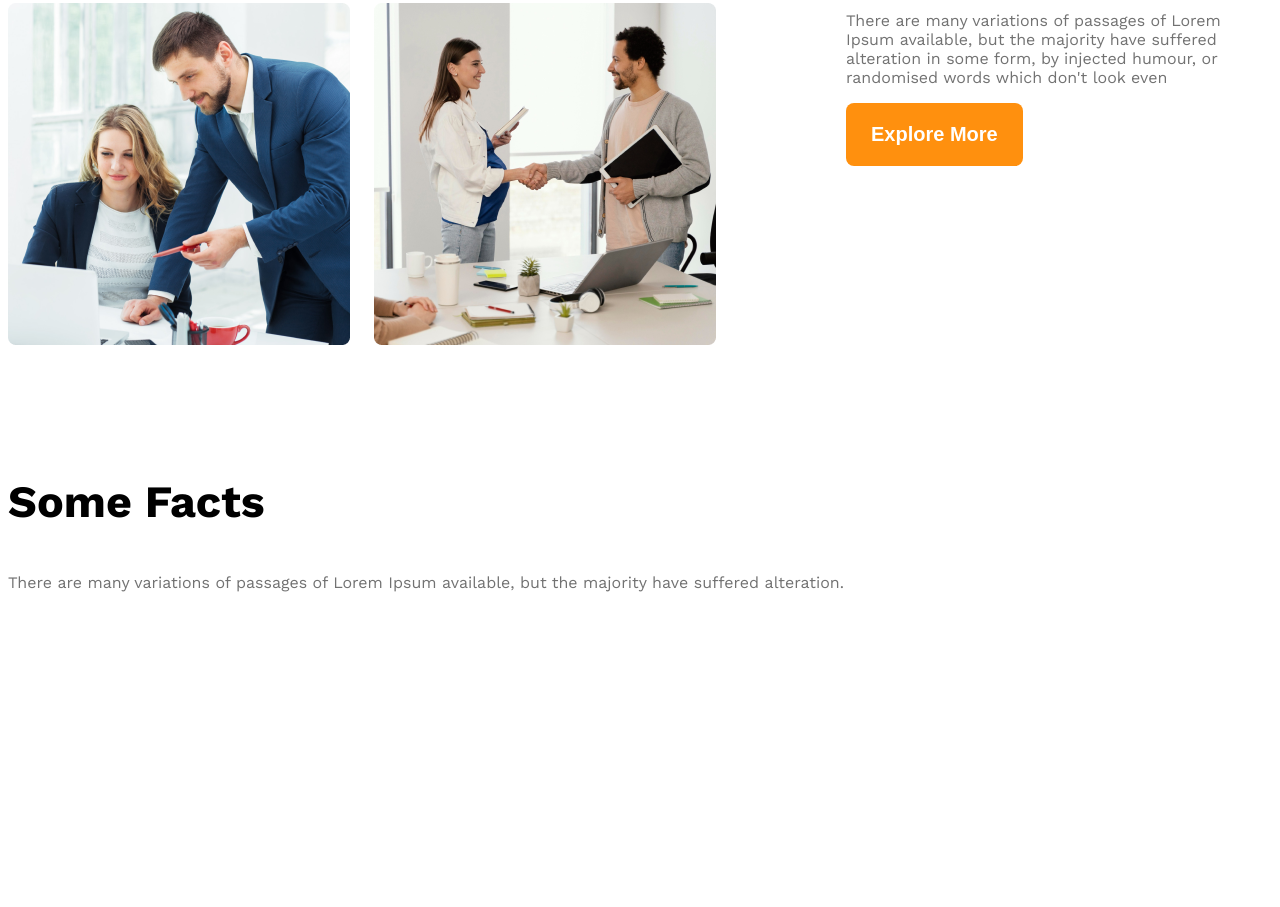
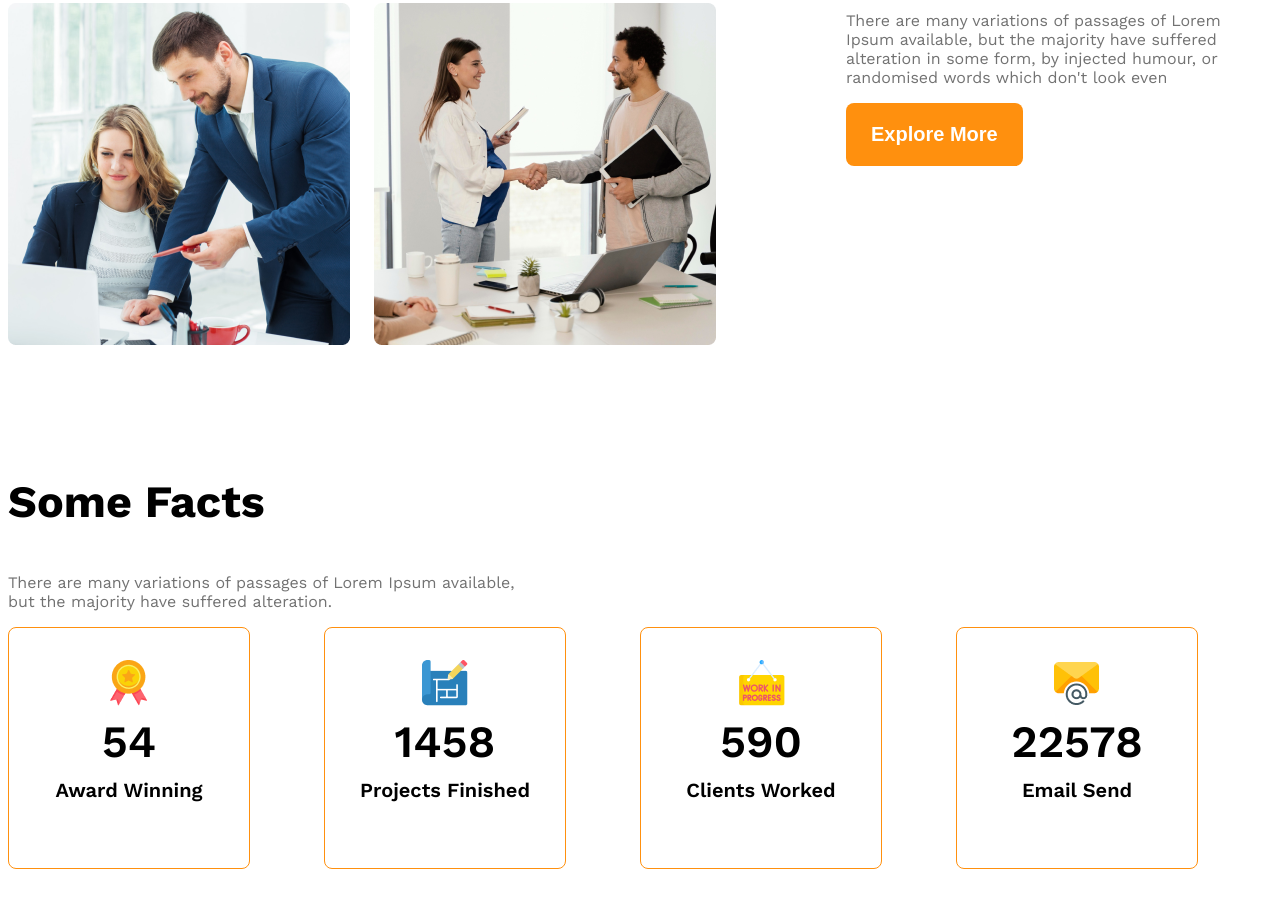
Before and after one commit to Imteazhossen/g3-architects-website, a plain HTML site: page index.html in a window 1280 px wide. Shown: the part 1677-2584 px from the top of the page. Before the commit the page ends 2558 px from the top, so only its background shows below. Drawn offline with nearby package versions, Linux system fonts and the light colour scheme.

Commit message:
added fact part

```diff
--- a/index.html
+++ b/index.html
@@ -1,11 +1,13 @@
 <!DOCTYPE html>
 <html lang="en">
+
 <head>
     <meta charset="UTF-8">
     <meta name="viewport" content="width=device-width, initial-scale=1.0">
     <title>G3 Architects</title>
     <link rel="stylesheet" href="/styles/architects.css">
 </head>
+
 <body class="work-sans-font">
     <header class="bg-light">
         <nav class="navbar display-flex">
@@ -20,7 +22,9 @@
         <div class="banner">
             <div class="banner-content">
                 <h1 class="banner-title">Brand New Group of Architects </h1>
-            <p class="banner-description">There are many variations of passages of Lorem Ipsum available, but the majority have suffered alteration in some form, by injected humour, or randomised words which don't look even</p>
+                <p class="banner-description">There are many variations of passages of Lorem Ipsum available, but the
+                    majority have suffered alteration in some form, by injected humour, or randomised words which don't
+                    look even</p>
                 <button class="btn-primary">Explore more</button>
             </div>
             <img class="banner-image" src="/images/banner.png" alt="">
@@ -35,37 +39,52 @@
                 <img src="/images/team4.png" alt="">
             </div>
             <div class="our-features">
-            <h3 class="section-title"> <span id="quick-list" class="text-light-gray">Quick list</span> <span>of Our</span> <span class="text-primary">Features</span></h3>
-            <p class="feature-description text-light-gray">There are many variations of passages of Lorem Ipsum available, but the majority have suffered alteration in some form, by injected humour, or randomised words which don't look even</p>
+                <h3 class="section-title"> <span id="quick-list" class="text-light-gray">Quick list</span> <span>of
+                        Our</span> <span class="text-primary">Features</span></h3>
+                <p class="feature-description text-light-gray">There are many variations of passages of Lorem Ipsum
+                    available, but the majority have suffered alteration in some form, by injected humour, or randomised
+                    words which don't look even</p>
                 <button class="btn-primary">Explore More</button>
             </div>
         </section>
         <!-- features you will enjoy  -->
         <section>
             <h3 class="section-title">Some Facts</h3>
-            <p class="text-light-gray">
-                There are many variations of passages of Lorem Ipsum available, but the majority have suffered alteration.
+            <p class="text-light-gray fact-description">
+                There are many variations of passages of Lorem Ipsum available,<br> but the majority have suffered
+                alteration.
             </p>
-            <div class="fact-container">
-               <div class="fact">
-                <img src="" alt="" class="fact-icon">
-                <h4 class="fact-number"></h4>
-                <h5 class="fact-name"></h5>
+            <div class="facts-container">
+                <div class="fact-card display-flex">
+                    <div>
+                        <img src="images/icons/ribon.png" alt="" class="fact-icon">
+                        <h4 class="fact-number">54</h4>
+                        <h5 class="fact-name">Award Winning</h5>
                     </div>
-               <div class="fact">
-                <img src="" alt="" class="fact-icon">
-                <h4 class="fact-number"></h4>
-                <h5 class="fact-name"></h5>
                 </div>
-               <div class="fact">
-                <img src="" alt="" class="fact-icon">
-                <h4 class="fact-number"></h4>
-                <h5 class="fact-name"></h5>
+                <div class="fact-card display-flex">
+                    <div>
+                        <img src="images/icons/projects.png" alt="" class="fact-icon">
+                        <h4 class="fact-number">1458</h4>
+                        <h5 class="fact-name">Projects Finished</h5>
                     </div>
-               <div class="fact">
-                <img src="" alt="" class="fact-icon">
-                <h4 class="fact-number"></h4>
-                <h5 class="fact-name"></h5>
+
+                </div>
+                <div class="fact-card display-flex">
+                    <div>
+                        <img src="images/icons/customers.png" alt="" class="fact-icon">
+                        <h4 class="fact-number">590</h4>
+                        <h5 class="fact-name">Clients Worked</h5>
+                    </div>
+
+                </div>
+                <div class="fact-card display-flex">
+                    <div>
+                        <img src="images/icons/email.png" alt="" class="fact-icon">
+                        <h4 class="fact-number">22578</h4>
+                        <h5 class="fact-name">Email Send</h5>
+                    </div>
+
                 </div>
             </div>
         </section>
@@ -78,4 +97,5 @@
 
     </footer>
 </body>
+
 </html>
--- a/styles/architects.css
+++ b/styles/architects.css
@@ -101,7 +101,34 @@
 #quick-list{
     font-weight: 500;
 }
-
+/* some facts related styles  */
+.facts-container{
+    display: grid;
+    grid-template-columns: repeat(4,1fr);
+}
+.fact-card{
+    border: 1px solid #FF900E;
+    height: 240px;
+    width: 240px;
+    border-radius: 8px ;
+    align-items: center;
+    justify-content: center;
+    text-align: center;
+}
+.fact-number{
+    font-size: 2.8rem;
+    font-weight: 600;
+    margin-top: 5px;
+    margin-bottom: 10px;
+}
+.fact-name{
+    font-size: 1.25rem;
+    font-weight: 600;
+    margin-top: 10px;
+}
+.fact-description{
+    max-width: 540px;
+}
 /* small device media query */
 
 @media screen and (max-width:576px) {
```
Lines whose indentation alone changed are shown as unchanged.
